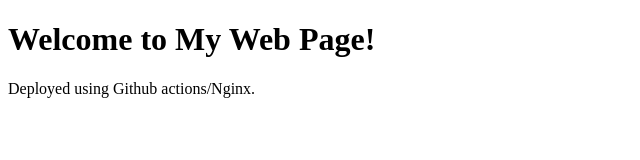
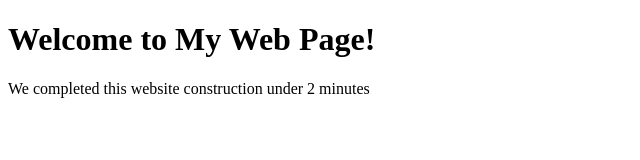
Before and after one commit to SaiRamya15/simple-webapp, a plain HTML site: page docs/index.html in a window 1280 px wide. Shown: the whole page, without its empty margins (0-640 px from the left). Drawn offline with Linux system fonts and the light colour scheme.

Commit message:
Update index.html

```diff
--- a/docs/index.html
+++ b/docs/index.html
@@ -7,6 +7,6 @@
 </head>
 <body>
     <h1>Welcome to My Web Page!</h1>
-    <p>Deployed using Github actions/Nginx.</p>
+    <p>We completed this website construction under 2 minutes</p>
 </body>
 </html>
```
